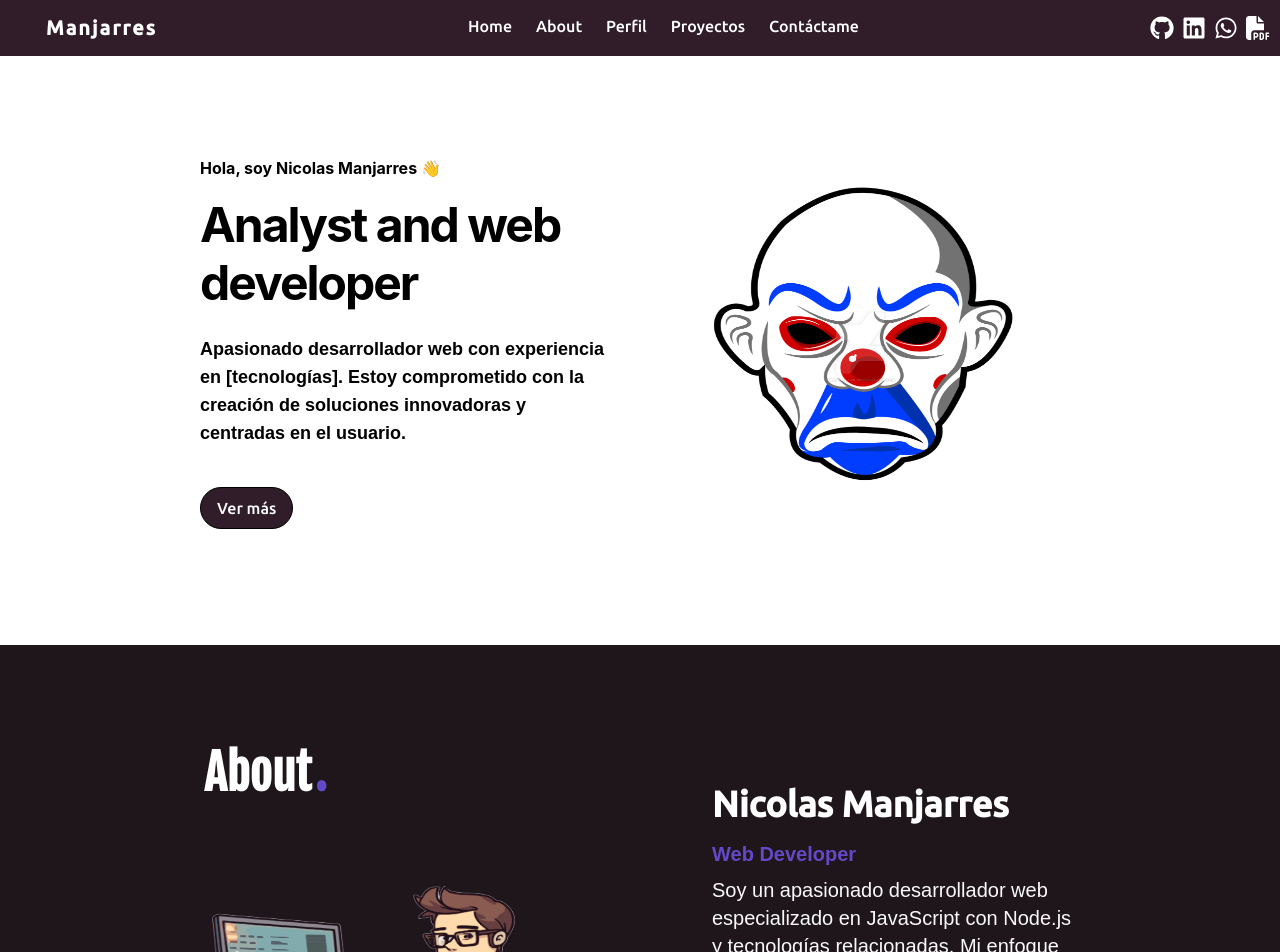
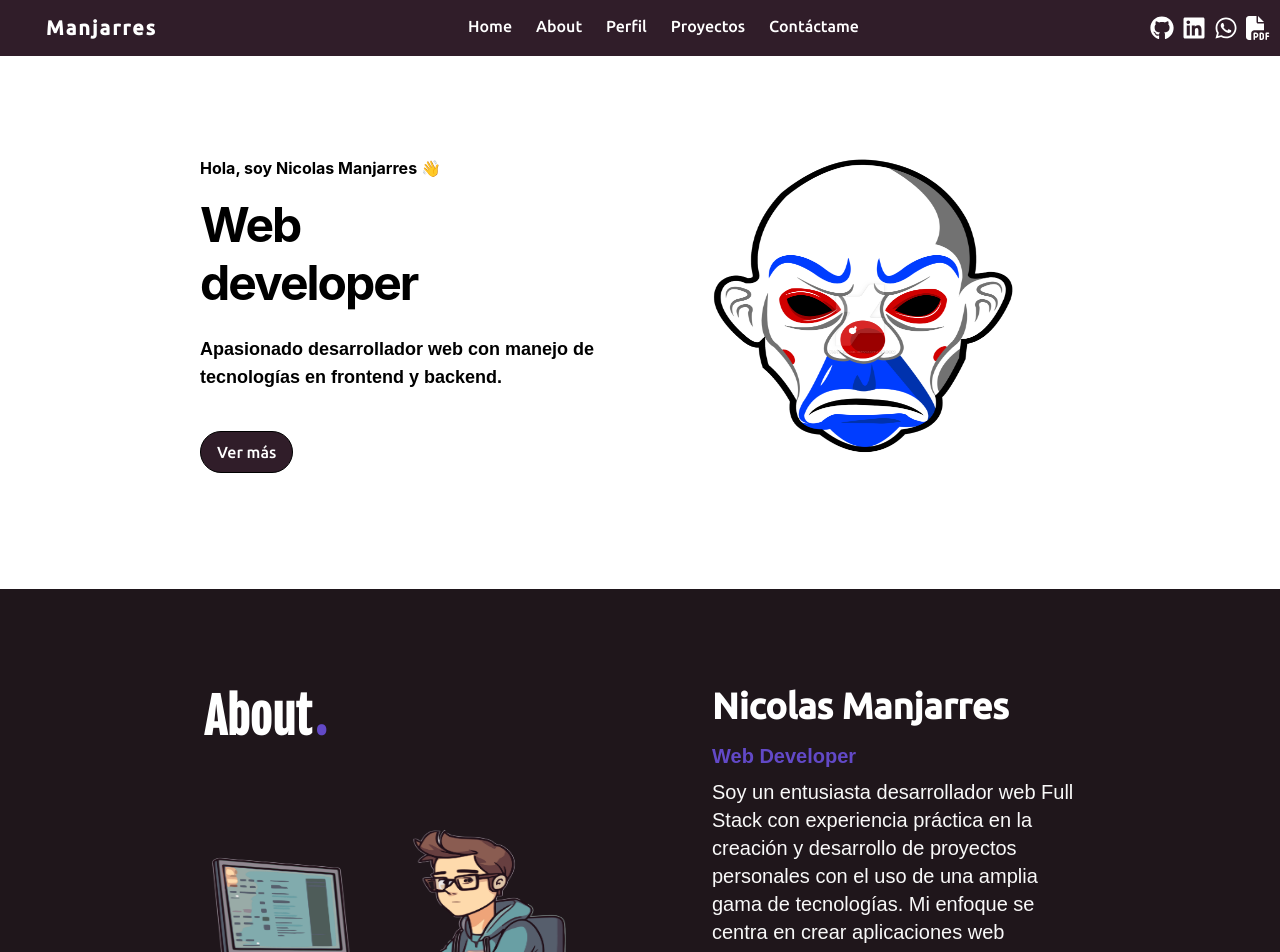
Before and after one commit to NicolasManjarres11/portfolio, a React (Create React App) app: page / in a window 1280 px wide. Shown: the top 952 px of the page. Built offline with nearby package versions, Linux system fonts and the light colour scheme; a web font is replaced by a local one.

Commit message:
se edita sección de home colocando una descripción más relacionada al perfil

```diff
--- a/src/components/About.js
+++ b/src/components/About.js
@@ -57,7 +57,7 @@ const About = () => {
 
           </div>
           <p className="text-[#F9F9F9] text-xl font-barlow text-left items-center mx-auto lg:px-10 mb-10">
-            Soy un apasionado desarrollador web especializado en JavaScript con Node.js y tecnologías relacionadas. Mi enfoque se centra en crear soluciones innovadoras y eficientes para proporcionar experiencias web excepcionales.
+          Soy un entusiasta desarrollador web Full Stack con experiencia práctica en la creación y desarrollo de proyectos personales con el uso de una amplia gama de tecnologías. Mi enfoque se centra en crear aplicaciones web eficientes que no solo cumplen con los requisitos funcionales, sino que también ofrecen una experiencia de usuario excepcional.
           </p>
           <div className='flex items-center justify-center'>
             <a className='flex  bg-[#6249c7] rounded-full border-black py-2 px-4 text-white font-ubuntu hover:bg-white hover:text-black lg:mr-[60px] transition duration-500' href='#contacto'>
--- a/src/components/Home.js
+++ b/src/components/Home.js
@@ -5,7 +5,7 @@ const Home = () => {
   return (
 
 
-    <div className="flex flex-wrap items-center justify-between p-8 lg:p-[100px] mt-[40px] mx-auto lg:mx-[100px]"  id='home'>
+    <div className="flex flex-wrap items-center text-center justify-between p-8 md:p-[100px] mt-[40px] mx-auto md:mx-[100px]"  id='home'>
       {/* Columna de la izquierda - Descripción */}
       <div className="w-full lg:w-1/2 lg:pr-8 mb-4">
         <p className='flex items-center justify-center lg:justify-start mt-4 mb-4 font-bold'>Hola, soy Nicolas Manjarres 👋</p>
@@ -17,11 +17,11 @@ const Home = () => {
         />
 
       </div>
-        <h1 className='text-2xl leading-[44px] md:text-3xl md:leading-tight lg:text-5xl lg:leading-[1.2] font-bold md:tracking-[-2px] justify-center items-center text-center lg:justify-start lg:text-left'>
-          Analyst and web <br /> developer
+        <h1 className='text-2xl leading-[44px] md:text-3xl md:leading-tight lg:text-5xl lg:leading-[1.2] font-bold md:tracking-[-2px] justify-center items-center text-center lg:justify-center lg:text-left'>
+          Web<br /> developer
         </h1>
         <p className="text-lg font-semibold font-barlow mt-6 mb-10 justify-center lg:text-left">
-          Apasionado desarrollador web con experiencia en [tecnologías]. Estoy comprometido con la creación de soluciones innovadoras y centradas en el usuario.
+          Apasionado desarrollador web con manejo de tecnologías en frontend y backend.
         </p>
         <div className='flex items-center justify-center text-center lg:justify-start'>
           <a className="bg-teal-lighter text-teal-darker  py-2 px-4 rounded-full bg-maincolor text-white border border-black border-width-5 hover:bg-white hover:text-black transition duration-300 font-ubuntu cursor-pointer" href='#perfil'>
```
